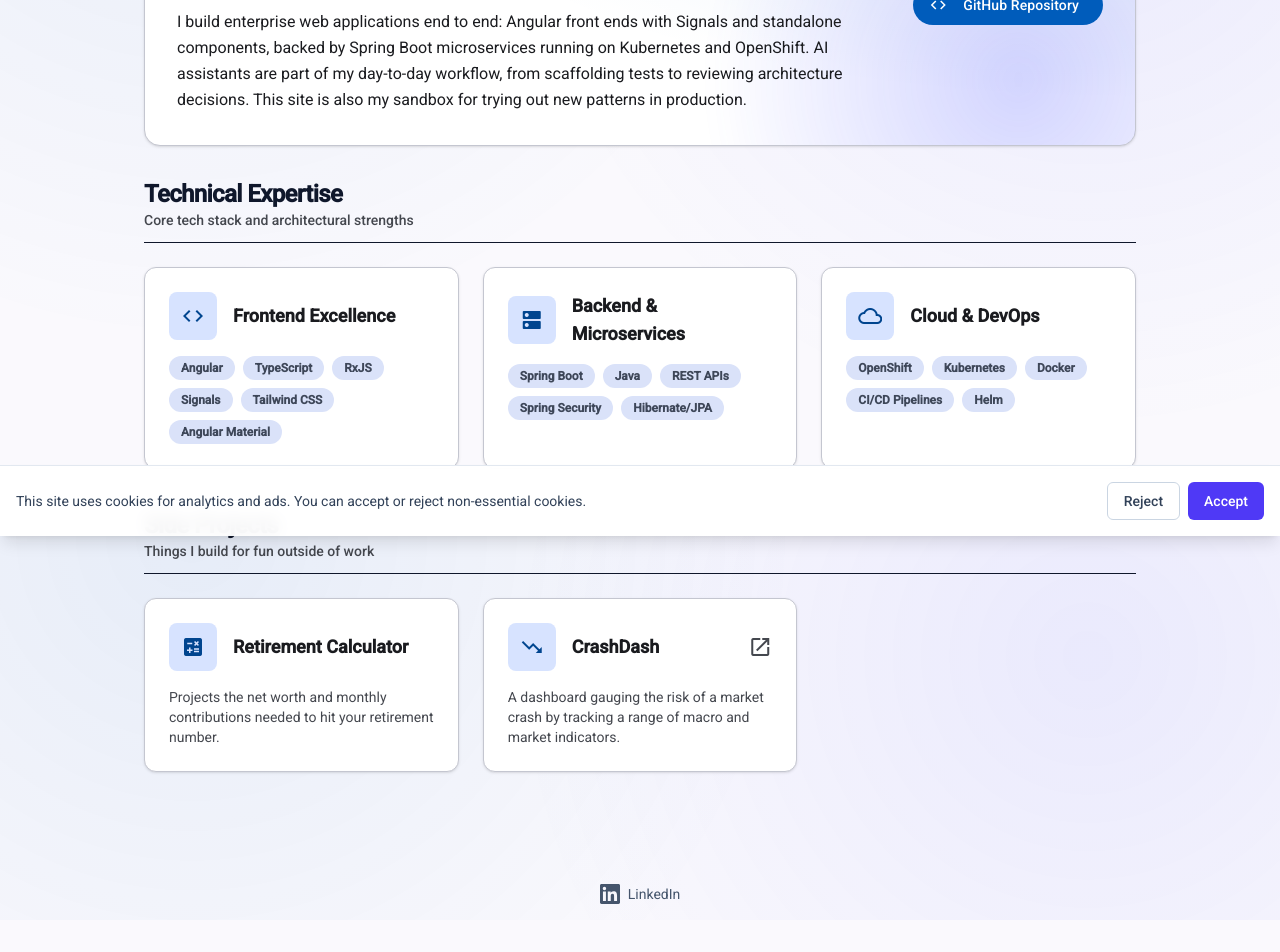
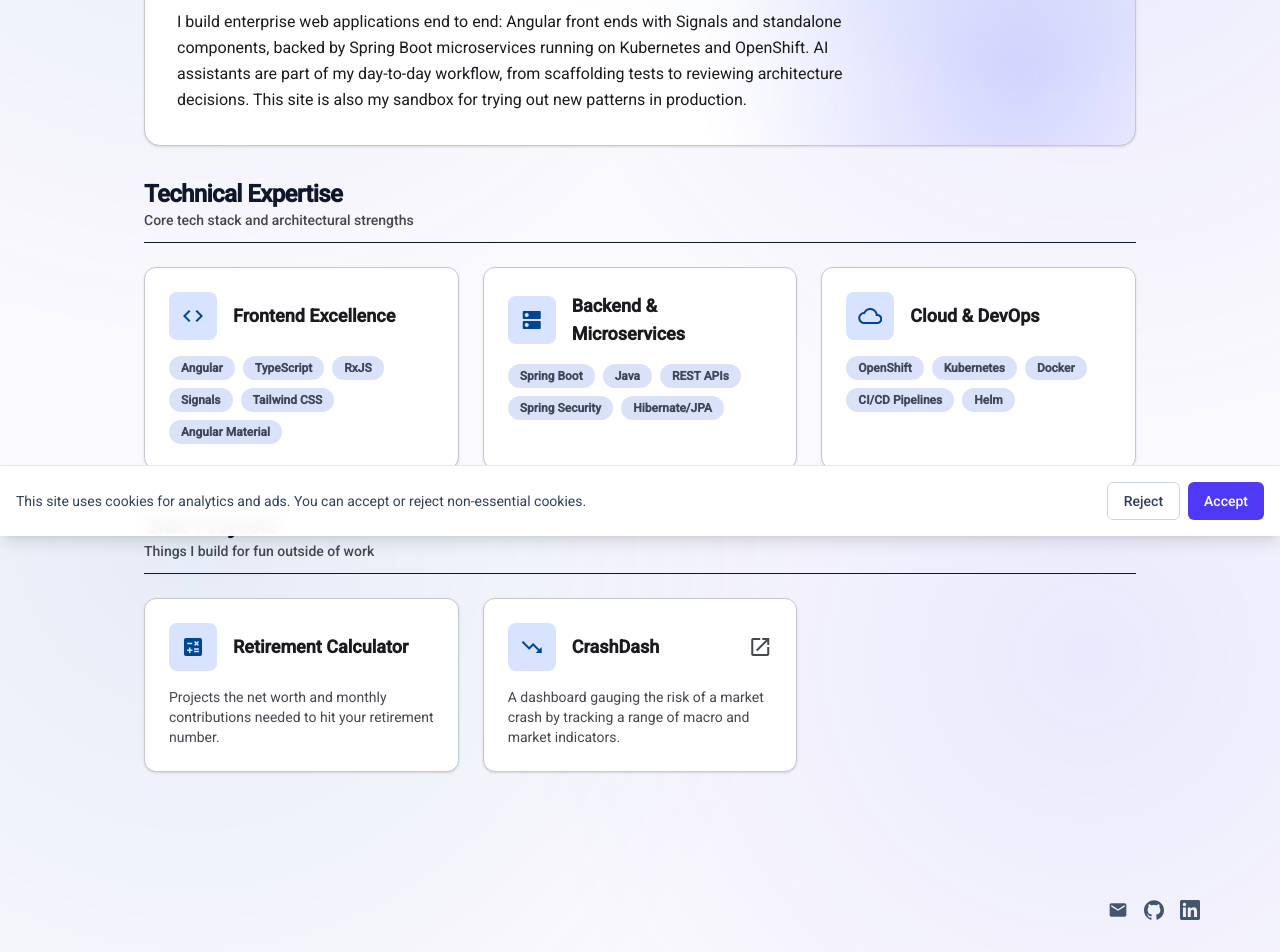
Before and after one commit to thanikc/thanikc.github.io, an Angular app: page / in a window 1280 px wide. Shown: the part 264-1216 px from the top of the page. Before the commit the page ends 1184 px from the top, so only its background shows below. Built offline with nearby package versions, Linux system fonts and the light colour scheme.

Commit message:
feat(contact): group all contact links into the footer

```diff
--- a/src/app/app.component.scss
+++ b/src/app/app.component.scss
@@ -17,3 +17,20 @@
 main {
   animation: page-fade 0.35s ease;
 }
+
+@media print {
+  app-header,
+  app-ad-banner,
+  app-footer,
+  app-cookie-consent-banner {
+    display: none;
+  }
+
+  .app-shell {
+    background: none;
+  }
+
+  main {
+    animation: none;
+  }
+}
--- a/src/app/domains/profile/profile.component.html
+++ b/src/app/domains/profile/profile.component.html
@@ -17,20 +17,6 @@
         <p class="hero-intro text-base max-w-2xl leading-relaxed">
           {{ intro }}
         </p>
-      </div>
-
-      <div class="shrink-0">
-        <a
-          href="https://github.com/thanikc/thanikc.github.io"
-          target="_blank"
-          rel="noopener noreferrer"
-          mat-flat-button
-          class="github-cta flex items-center gap-2"
-          data-cta-tracking="GitHub Repository"
-        >
-          <mat-icon>code</mat-icon>
-          <span>GitHub Repository</span>
-        </a>
       </div>
     </div>
   </section>
--- a/src/app/domains/profile/profile.component.scss
+++ b/src/app/domains/profile/profile.component.scss
@@ -44,17 +44,6 @@
   background-clip: text;
   color: transparent;
   animation: shine 6s linear infinite;
-}
-
-.github-cta {
-  transition:
-    transform 0.2s ease,
-    box-shadow 0.2s ease;
-
-  &:hover {
-    transform: translateY(-2px);
-    box-shadow: 0 8px 20px -6px color-mix(in srgb, var(--mat-sys-primary) 45%, transparent);
-  }
 }
 
 .hero-subtitle {
@@ -109,3 +98,56 @@
     transform: translateY(-2px) scale(1.05);
   }
 }
+
+/** Resume-style printout: flatten decoration, drop CTAs and animation. */
+@media print {
+  .hero-card,
+  .skill-card {
+    background: none;
+    border: 1px solid #000;
+    box-shadow: none;
+    color: #000;
+  }
+
+  .hero-glow {
+    display: none;
+  }
+
+  .hero-name {
+    background: none;
+    -webkit-text-fill-color: currentColor;
+    color: #000;
+    animation: none;
+  }
+
+  .hero-subtitle,
+  .hero-intro {
+    color: #000;
+  }
+
+  .skill-card {
+    opacity: 1;
+    animation: none;
+    transform: none;
+    break-inside: avoid;
+
+    &:hover {
+      transform: none;
+      box-shadow: none;
+    }
+  }
+
+  .project-card {
+    break-inside: avoid;
+  }
+
+  .skill-chip {
+    background: none;
+    border: 1px solid #000;
+    color: #000;
+  }
+
+  .external-icon {
+    display: none;
+  }
+}
--- a/src/app/domains/profile/profile.component.ts
+++ b/src/app/domains/profile/profile.component.ts
@@ -1,6 +1,5 @@
 import { ChangeDetectionStrategy, Component } from '@angular/core';
 import { RouterLink } from '@angular/router';
-import { MatButtonModule } from '@angular/material/button';
 import { MatIconModule } from '@angular/material/icon';
 
 export interface TechSkill {
@@ -57,7 +56,7 @@
 
 @Component({
   selector: 'app-profile',
-  imports: [RouterLink, MatButtonModule, MatIconModule],
+  imports: [RouterLink, MatIconModule],
   templateUrl: './profile.component.html',
   styleUrl: './profile.component.scss',
   changeDetection: ChangeDetectionStrategy.OnPush,
--- a/src/app/shared/footer/footer.component.html
+++ b/src/app/shared/footer/footer.component.html
@@ -1,10 +1,49 @@
-<footer class="flex w-full items-center justify-center gap-2 py-4">
+<footer class="container mx-auto px-4 py-8 max-w-6xl flex w-full items-center justify-end gap-4">
+  <a
+    href="mailto:thanikc@gmail.com"
+    class="inline-flex items-center text-slate-600 hover:text-indigo-600 dark:text-slate-300 dark:hover:text-indigo-400 transition-all duration-200 hover:-translate-y-0.5"
+    aria-label="Email Thanik Cheowtirakul"
+    data-cta-tracking="Email"
+  >
+    <svg
+      xmlns="http://www.w3.org/2000/svg"
+      viewBox="0 0 24 24"
+      fill="currentColor"
+      class="w-5 h-5"
+      aria-hidden="true"
+    >
+      <path
+        d="M20 4H4c-1.1 0-1.99.9-1.99 2L2 18c0 1.1.9 2 2 2h16c1.1 0 2-.9 2-2V6c0-1.1-.9-2-2-2zm0 4-8 5-8-5V6l8 5 8-5v2z"
+      />
+    </svg>
+  </a>
+  <a
+    href="https://github.com/thanikc/thanikc.github.io"
+    target="_blank"
+    rel="noopener noreferrer"
+    class="inline-flex items-center text-slate-600 hover:text-indigo-600 dark:text-slate-300 dark:hover:text-indigo-400 transition-all duration-200 hover:-translate-y-0.5"
+    aria-label="GitHub repository of Thanik Cheowtirakul"
+    data-cta-tracking="GitHub Repository"
+  >
+    <svg
+      xmlns="http://www.w3.org/2000/svg"
+      viewBox="0 0 24 24"
+      fill="currentColor"
+      class="w-5 h-5"
+      aria-hidden="true"
+    >
+      <path
+        d="M12 .297c-6.63 0-12 5.373-12 12 0 5.303 3.438 9.8 8.205 11.385.6.113.82-.258.82-.577 0-.285-.01-1.04-.015-2.04-3.338.724-4.042-1.61-4.042-1.61C4.422 18.07 3.633 17.7 3.633 17.7c-1.087-.744.084-.729.084-.729 1.205.084 1.838 1.236 1.838 1.236 1.07 1.835 2.809 1.305 3.495.998.108-.776.417-1.305.76-1.605-2.665-.3-5.466-1.332-5.466-5.93 0-1.31.469-2.38 1.235-3.22-.135-.303-.54-1.523.105-3.176 0 0 1.005-.322 3.3 1.23.96-.267 1.98-.399 3-.405 1.02.006 2.04.138 3 .405 2.28-1.552 3.285-1.23 3.285-1.23.645 1.653.24 2.873.12 3.176.765.84 1.23 1.91 1.23 3.22 0 4.61-2.805 5.625-5.475 5.92.42.36.81 1.096.81 2.22 0 1.606-.015 2.896-.015 3.286 0 .315.21.69.825.57C20.565 22.092 24 17.592 24 12.297c0-6.627-5.373-12-12-12"
+      />
+    </svg>
+  </a>
   <a
     href="https://de.linkedin.com/in/thanik-cheowtirakul-7a259526"
     target="_blank"
     rel="noopener noreferrer"
-    class="inline-flex items-center gap-2 text-slate-600 hover:text-indigo-600 dark:text-slate-300 dark:hover:text-indigo-400 transition-all duration-200 hover:-translate-y-0.5"
+    class="inline-flex items-center text-slate-600 hover:text-indigo-600 dark:text-slate-300 dark:hover:text-indigo-400 transition-all duration-200 hover:-translate-y-0.5"
     aria-label="LinkedIn profile of Thanik Cheowtirakul"
+    data-cta-tracking="LinkedIn"
   >
     <svg
       xmlns="http://www.w3.org/2000/svg"
@@ -17,6 +56,5 @@
         d="M20.447 20.452h-3.554v-5.569c0-1.328-.027-3.037-1.852-3.037-1.853 0-2.136 1.445-2.136 2.939v5.667H9.351V9h3.414v1.561h.046c.477-.9 1.637-1.85 3.37-1.85 3.601 0 4.267 2.37 4.267 5.455v6.286zM5.337 7.433a2.062 2.062 0 1 1 0-4.124 2.062 2.062 0 0 1 0 4.124zM7.119 20.452H3.554V9h3.565v11.452zM22.225 0H1.771C.792 0 0 .774 0 1.729v20.542C0 23.227.792 24 1.771 24h20.451C23.2 24 24 23.227 24 22.271V1.729C24 .774 23.2 0 22.222 0h.003z"
       />
     </svg>
-    <span>LinkedIn</span>
   </a>
 </footer>
```
Also changed, not shown: 1 other file (tests, documents, lock files or other folders).
